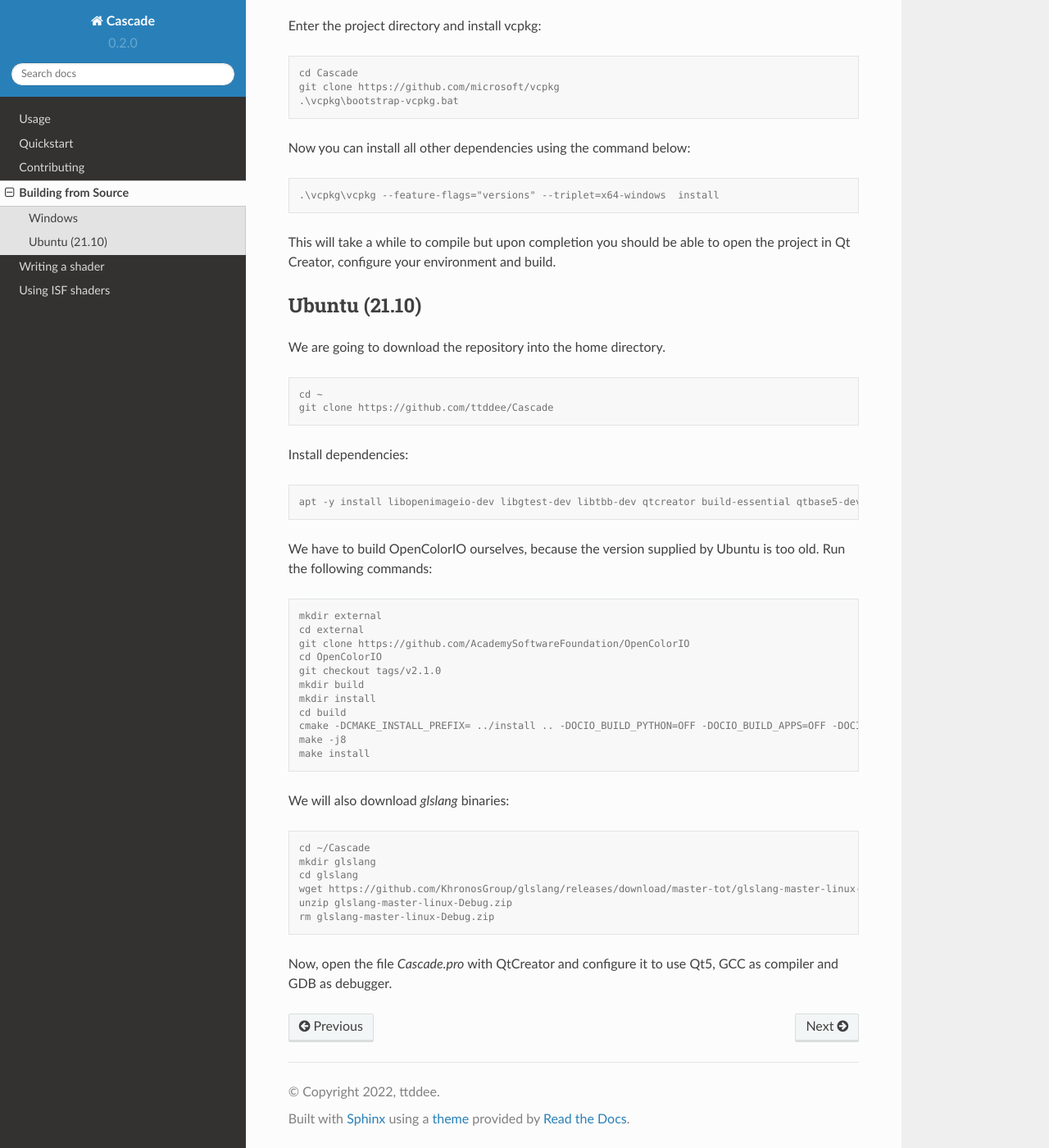
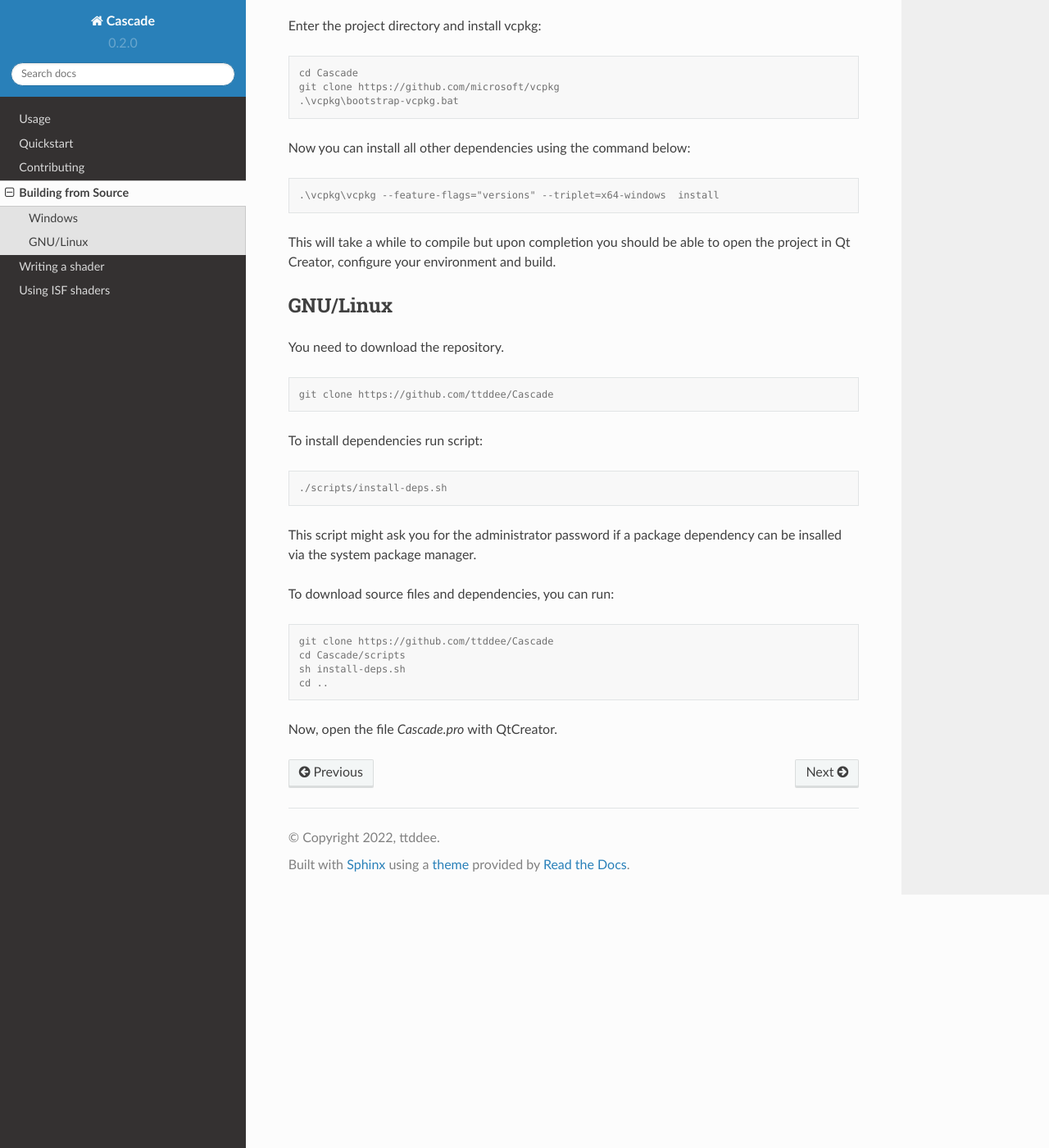
Before and after one commit to ttddee/CascadeDocs, a Sphinx documentation site: the page built from docs/source/buildingfromsource.rst, in a window 1280 px wide and 1400 px high, scrolled down 713 px. Shown: the whole window at 82% size. Built offline with Sphinx 7.4.7 and the Read the Docs theme 2.0.0, drawn with Linux system fonts in a browser that asks for light colours.

Commit message:
Updated section for Linux

```diff
--- a/docs/source/buildingfromsource.rst
+++ b/docs/source/buildingfromsource.rst
@@ -40,47 +40,29 @@
 
 This will take a while to compile but upon completion you should be able to open the project in Qt Creator, configure your environment and build.
 
-Ubuntu (21.10)
+GNU/Linux
 --------------
-
-We are going to download the repository into the home directory.
+You need to download the repository.
 
 .. code-block:: console
 
-    cd ~
     git clone https://github.com/ttddee/Cascade
 
-Install dependencies:
+To install dependencies run script:
 
 .. code-block:: console
 
-    apt -y install libopenimageio-dev libgtest-dev libtbb-dev qtcreator build-essential qtbase5-dev qt5-qmake qtbase5-dev-tools libopenexr-dev cmake libglew-dev freeglut3-dev
+    ./scripts/install-deps.sh
 
-We have to build OpenColorIO ourselves, because the version supplied by Ubuntu is too old. Run the following commands:
+This script might ask you for the administrator password if a package dependency can be insalled via the system package manager.
+
+To download source files and dependencies, you can run:
 
 .. code-block:: console
 
-    mkdir external
-    cd external
-    git clone https://github.com/AcademySoftwareFoundation/OpenColorIO
-    cd OpenColorIO
-    git checkout tags/v2.1.0
-    mkdir build
-    mkdir install
-    cd build
-    cmake -DCMAKE_INSTALL_PREFIX= ../install .. -DOCIO_BUILD_PYTHON=OFF -DOCIO_BUILD_APPS=OFF -DOCIO_BUILD_TESTS=OFF -DOCIO_BUILD_GPU_TESTS=OFF -DCMAKE_BUILD_TYPE=Debug
-    make -j8
-    make install
+    git clone https://github.com/ttddee/Cascade
+    cd Cascade/scripts
+    sh install-deps.sh
+    cd ..
 
-We will also download `glslang` binaries:
-
-.. code-block:: console
-
-    cd ~/Cascade
-    mkdir glslang
-    cd glslang
-    wget https://github.com/KhronosGroup/glslang/releases/download/master-tot/glslang-master-linux-Debug.zip
-    unzip glslang-master-linux-Debug.zip
-    rm glslang-master-linux-Debug.zip
-
-Now, open the file `Cascade.pro` with QtCreator and configure it to use Qt5, GCC as compiler and GDB as debugger.
+Now, open the file `Cascade.pro` with QtCreator.
```
